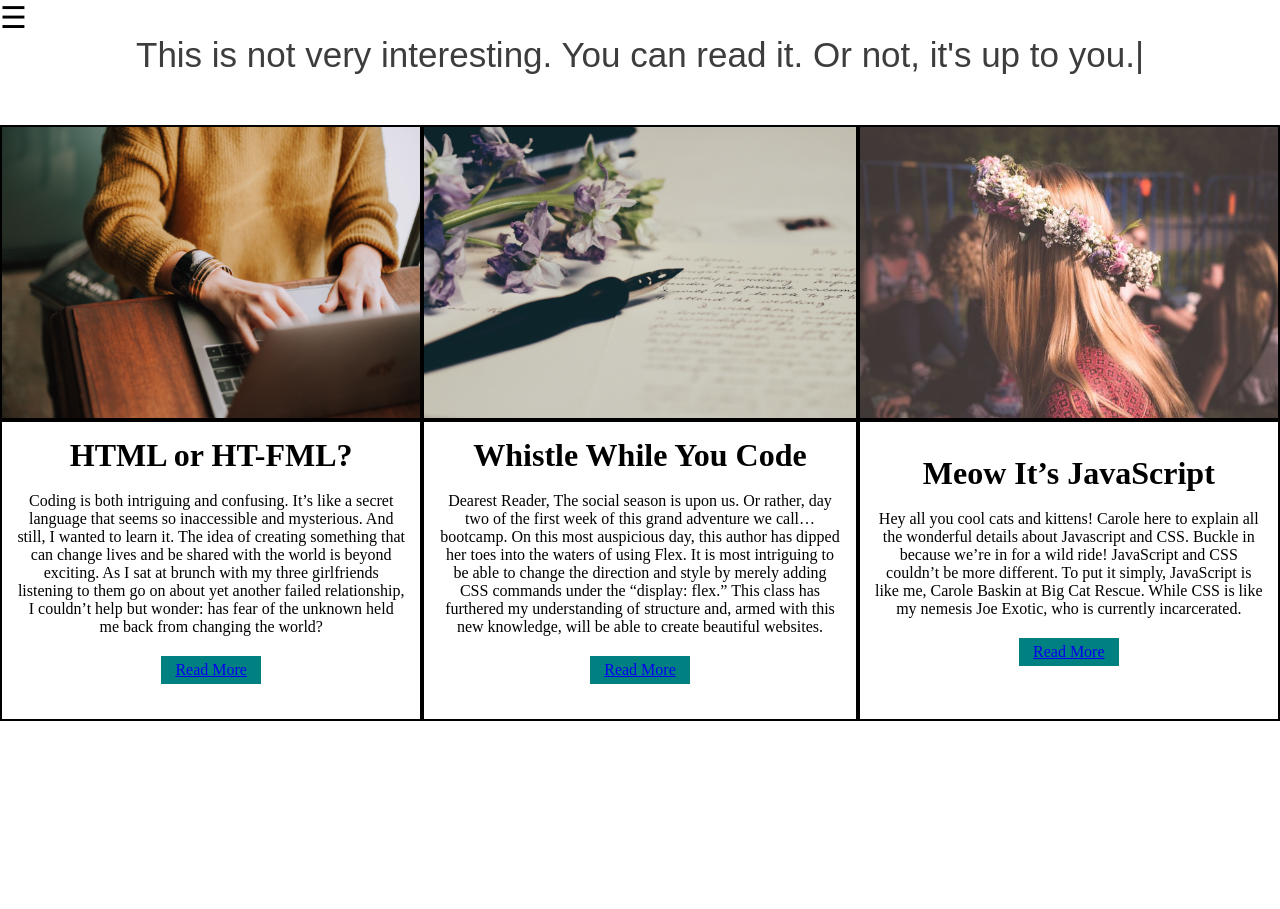
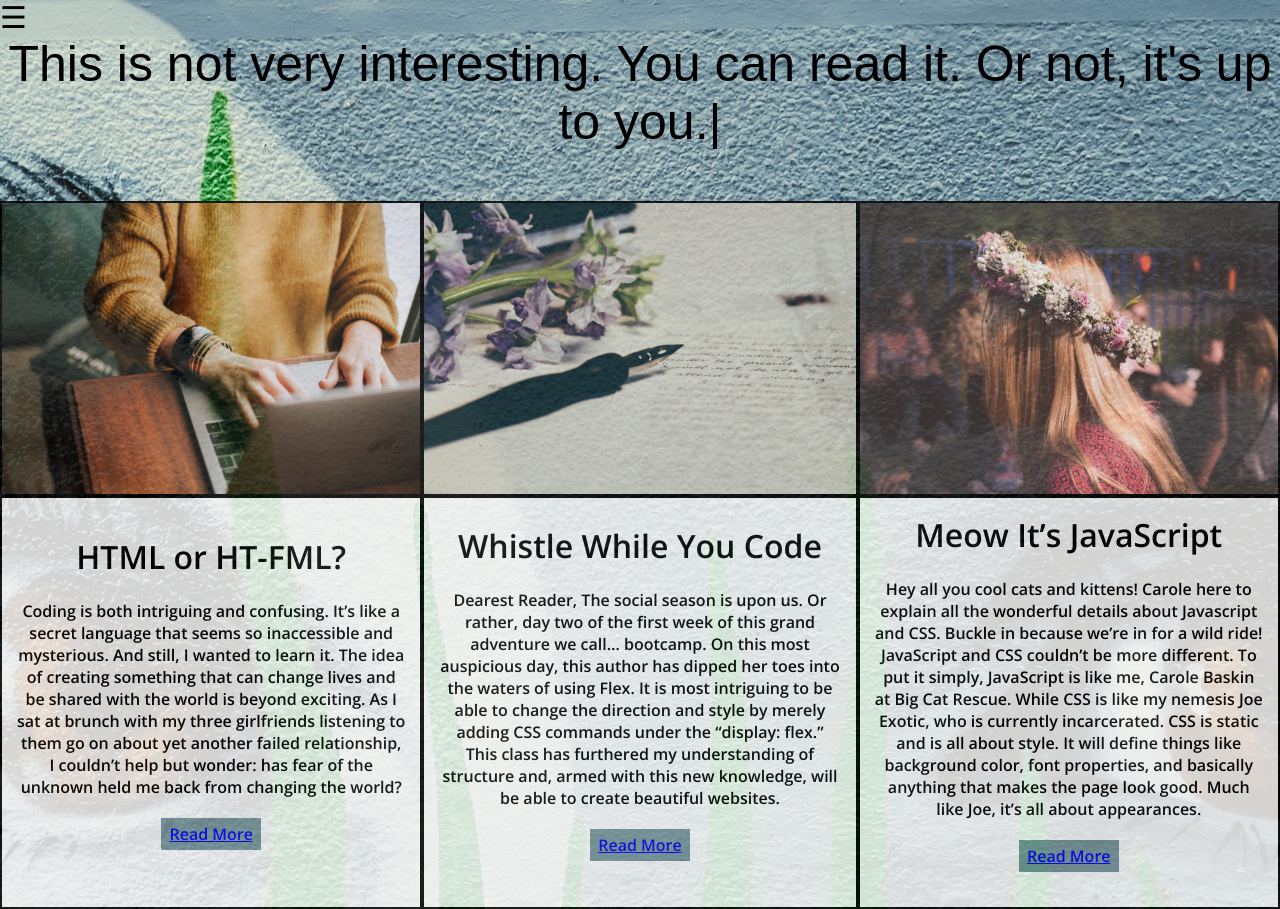
Before and after one commit to slisette127/Final-Portfolio-SE, a plain HTML site: page blog.html in a window 1280 px wide. Before the commit the page ends 800 px from the top, so only its background shows below. Drawn offline with nearby package versions, Linux system fonts and the light colour scheme.

Commit message:
fixed font and button for blog

```diff
--- a/blog.css
+++ b/blog.css
@@ -5,6 +5,10 @@
 }
 body {
   margin: 0;
+  background-image: url(blogEyes.jpg);
+  background-position: top;
+  object-fit: contain;
+
 }
 
 .sidenav {
@@ -46,10 +50,10 @@ body {
   top: 55%;
   text-align: center;
   font-family: Arial, Helvetica, sans-serif;
-  font-weight: 200;
-  font-size: 35px;
+  font-weight: 300;
+  font-size: 50px;
   width: 100%;
-  color:  #3d3d3d;
+  color:  black;
   margin-bottom: 50px;
 }
 
@@ -58,6 +62,10 @@ body {
   grid-template-columns: 33% 34% 33%;
   width: 100%;
   flex-wrap: wrap;
+  background-color: whitesmoke;
+  opacity: .85;
+  font-family: 'Open Sans', sans-serif;
+
 }
 
 .blog1 {
@@ -139,8 +147,9 @@ img {
  height: 100%;
 }
 
-a {
-  background-color: teal;
+.read {
+  background-color: rgb(117,145,149);
+  color: black;
   width: 100px;
   padding: 5px;
   margin: 20px;
--- a/blog.html
+++ b/blog.html
@@ -41,6 +41,9 @@
 
 
 <div class="flex-container">
+  <link rel="preconnect" href="https://fonts.gstatic.com">
+  <link href="https://fonts.googleapis.com/css2?family=Open+Sans:wght@600&display=swap" rel="stylesheet">
+
   <div class="blog1">
     <img src="blogone.jpeg" alt="woman typing on laptop">
   </div>
@@ -48,7 +51,7 @@
   <div class="oneText">
     <h1>HTML or HT-FML?</h1><br>
     Coding is both intriguing and confusing. It’s like a secret language that seems so inaccessible and mysterious. And still, I wanted to learn it. The idea of creating something that can change lives and be shared with the world is beyond exciting. As I sat at brunch with my three girlfriends listening to them go on about yet another failed relationship, I couldn’t help but wonder: has fear of the unknown held me back from changing the world? <br>
-    <a href="https://slisette127.medium.com/html-or-ht-fml-dca3e9b4d2ff">Read More</a>
+    <div class="read"><a href="https://slisette127.medium.com/html-or-ht-fml-dca3e9b4d2ff">Read More</a></div>
   </div>
   <div class="blog2">
     <img src="blogtwo.jpeg" alt="old fashioned pen on hand written letter">
@@ -57,15 +60,15 @@
     <h1>Whistle While You Code</h1> <br>
     Dearest Reader,
 The social season is upon us. Or rather, day two of the first week of this grand adventure we call… bootcamp. On this most auspicious day, this author has dipped her toes into the waters of using Flex. It is most intriguing to be able to change the direction and style by merely adding CSS commands under the “display: flex.” This class has furthered my understanding of structure and, armed with this new knowledge, will be able to create beautiful websites. <br>
-    <a href="https://slisette127.medium.com/whistle-while-you-code-e76b425d5856">Read More</a>
+    <div class="read"><a href="https://slisette127.medium.com/whistle-while-you-code-e76b425d5856">Read More</a></div>
   </div>
   <div class="blog3">
     <img src="blogthree.jpeg" alt="woman with blond hair and flower crown">
   </div>
   <div class="threeText">
     <h1>Meow It’s JavaScript</h1> <br>
-    Hey all you cool cats and kittens! Carole here to explain all the wonderful details about Javascript and CSS. Buckle in because we’re in for a wild ride! JavaScript and CSS couldn’t be more different. To put it simply, JavaScript is like me, Carole Baskin at Big Cat Rescue. While CSS is like my nemesis Joe Exotic, who is currently incarcerated. <br>
-    <a href="https://slisette127.medium.com/meow-its-javascript-5a831ad3ca89">Read More</a>
+    Hey all you cool cats and kittens! Carole here to explain all the wonderful details about Javascript and CSS. Buckle in because we’re in for a wild ride! JavaScript and CSS couldn’t be more different. To put it simply, JavaScript is like me, Carole Baskin at Big Cat Rescue. While CSS is like my nemesis Joe Exotic, who is currently incarcerated. CSS is static and is all about style. It will define things like background color, font properties, and basically anything that makes the page look good. Much like Joe, it’s all about appearances. <br>
+    <div class="read"><a href="https://slisette127.medium.com/meow-its-javascript-5a831ad3ca89">Read More</a></div>
   </div>
 
 
```
Also changed, not shown: blogEyes.jpg (added).
